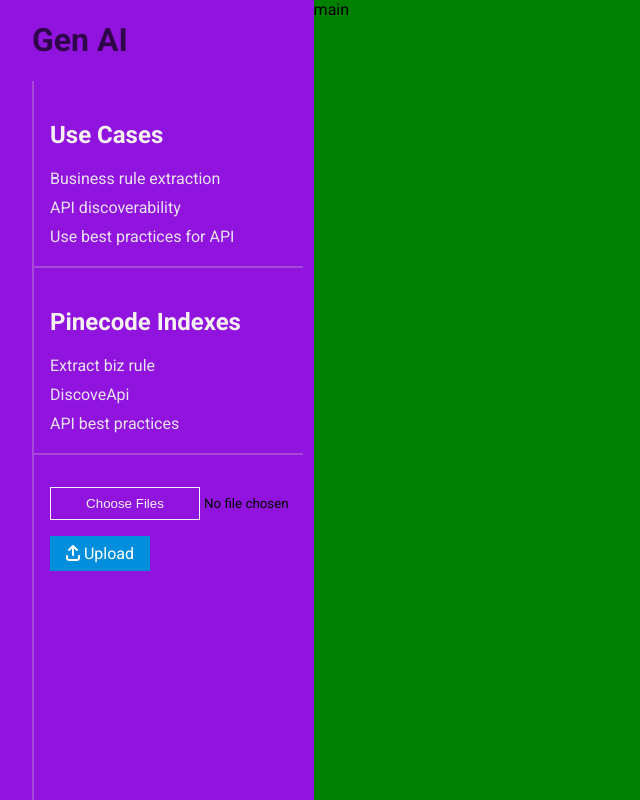
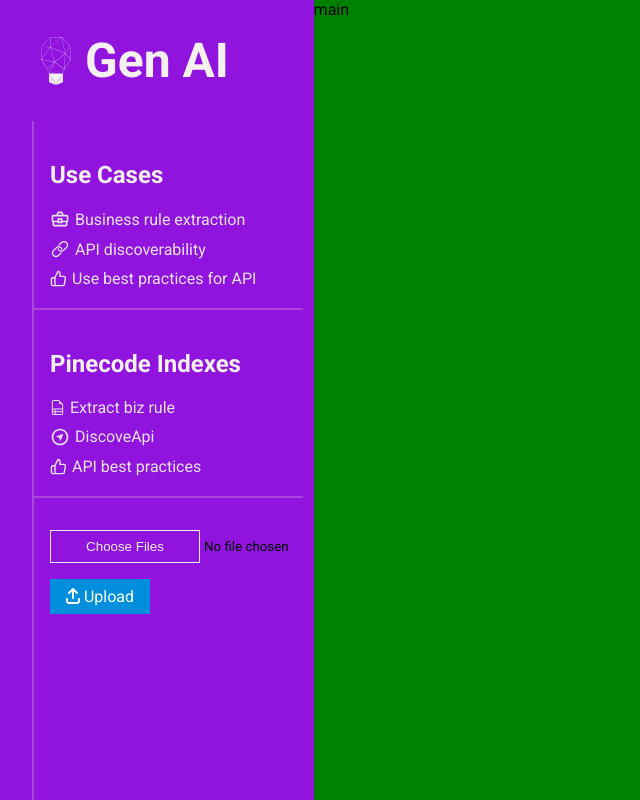
Before and after one commit to srvkmr123/gen-ai, a React (Vite) app in the folder front-end/: page / in a window 1280 px wide. Shown: the whole page, without its empty margins (0-640 px from the left). Built offline with nearby package versions, Linux system fonts and the light colour scheme.

Commit message:
added icons

```diff
--- a/front-end/package.json
+++ b/front-end/package.json
@@ -12,6 +12,7 @@
   "dependencies": {
     "react": "^18.2.0",
     "react-dom": "^18.2.0",
+    "react-icons": "^4.12.0",
     "react-router-dom": "^6.21.1"
   },
   "devDependencies": {
--- a/front-end/src/components/Aside/Aside.jsx
+++ b/front-end/src/components/Aside/Aside.jsx
@@ -1,25 +1,32 @@
 import './Aside.scss'
 import { Link } from "react-router-dom";
 import FilesUpload from '../FilesUpload/FilesUpload';
+import { MdOutlineBusinessCenter } from "react-icons/md";
+import { IoIosLink } from "react-icons/io";
+import { FiThumbsUp } from "react-icons/fi";
+import { BsFileEarmarkRuled } from "react-icons/bs";
+import { RiCompassDiscoverLine } from "react-icons/ri";
+import { SiMinds } from "react-icons/si";
 
 function Aside() {
   return (
     <div className='aside'>
-        <h1>Gen AI</h1>
+        <h1><SiMinds style={{marginRight:'5px'}}/>Gen AI</h1>
         <div className="aside__use-cases">
             <h2>Use Cases</h2>
         <ul>
-            <li><Link to=''>Business rule extraction</Link></li>
-            <li><Link to=''>API discoverability</Link></li>
-            <li><Link to=''>Use best practices for API</Link></li>
+            <li><Link to=''><MdOutlineBusinessCenter  size={20} style={{marginRight:'5px'}}/>
+ Business rule extraction</Link></li>
+            <li><Link to=''><IoIosLink size={20} style={{marginRight:'5px'}}/>API discoverability</Link></li>
+            <li><Link to=''><FiThumbsUp size={17} style={{marginRight:'5px'}}/>Use best practices for API</Link></li>
         </ul>
         </div>
         <div className="aside__pinecode-indexes">
             <h2>Pinecode Indexes</h2>
         <ul>
-            <li><Link to=''>Extract biz rule</Link></li>
-            <li><Link to=''>DiscoveApi</Link></li>
-            <li><Link to=''>API best practices</Link></li>
+            <li><Link to=''><BsFileEarmarkRuled size={15} style={{marginRight:'5px'}}/>Extract biz rule</Link></li>
+            <li><Link to=''><RiCompassDiscoverLine size={20} style={{marginRight:'5px'}}/>DiscoveApi</Link></li>
+            <li><Link to=''><FiThumbsUp size={17} style={{marginRight:'5px'}}/>API best practices</Link></li>
         </ul>
         </div>
         <div className="aside__filesupload-btn">
--- a/front-end/src/components/Aside/Aside.scss
+++ b/front-end/src/components/Aside/Aside.scss
@@ -1,6 +1,9 @@
 .aside{
     h1{
-        color: rgba(0, 0, 0, 0.664);
+        color: var(--heading-clr);
+        font-size: 3rem;
+        display: flex;
+        align-items: center;
     }
     background-color: var(--bg-purple);
     width: 22vw;
@@ -31,6 +34,8 @@
 
                     text-decoration: none;
                     color: var(--link-clr);
+                    display: flex;
+                    align-items: center;
                 }
             }
         }
```
Also changed, not shown: 1 other file (tests, documents, lock files or other folders).
